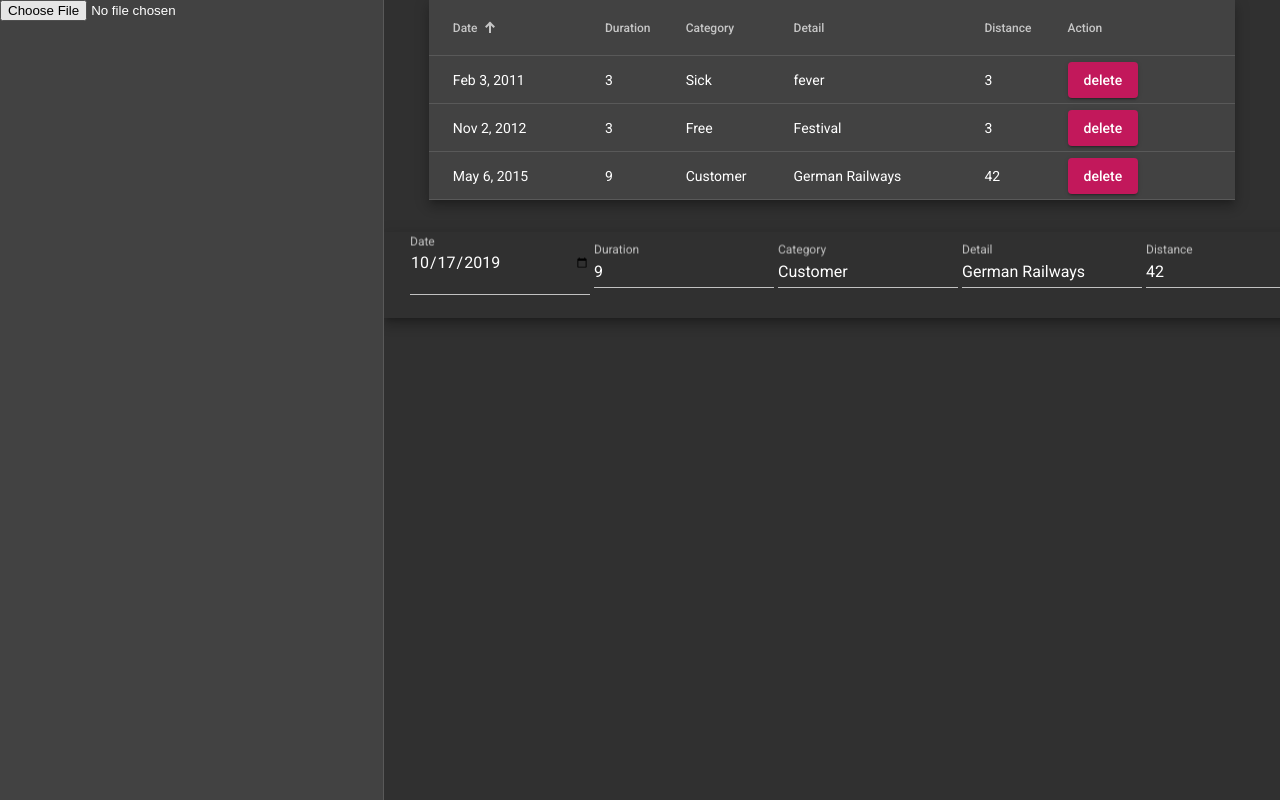
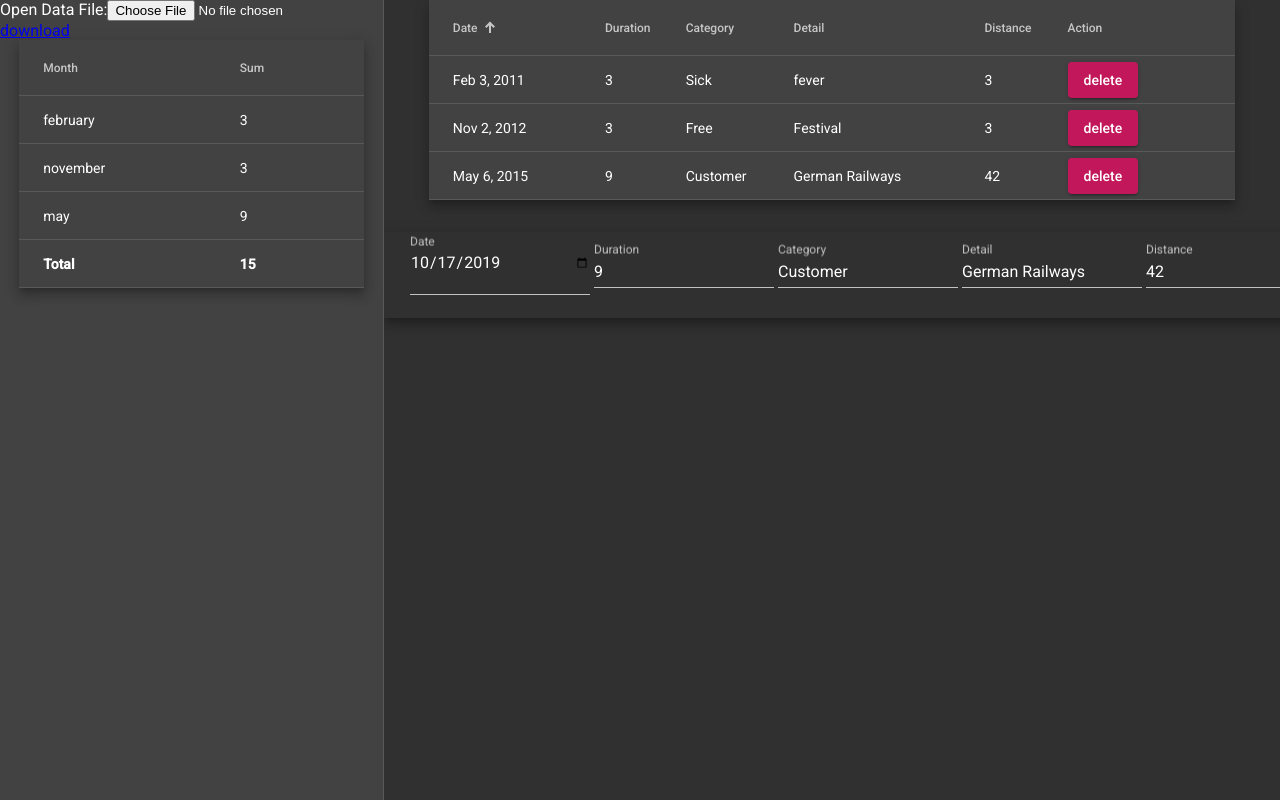
Before and after one commit to timnederhoff/hours-and-miles, an Angular app: page / in a window 1280 px wide. Built offline with nearby package versions, Linux system fonts and the light colour scheme.

Commit message:
summary on left side

```diff
--- a/src/app/app.component.css
+++ b/src/app/app.component.css
@@ -23,3 +23,7 @@ html, body {
 mat-sidenav-container {
   height: 100%;
 }
+
+tr.mat-footer-row {
+  font-weight: bold;
+}
--- a/src/app/app.component.html
+++ b/src/app/app.component.html
@@ -1,8 +1,24 @@
 <mat-sidenav-container>
   <mat-sidenav class="settings" mode="side" opened>
     <form>
-      <input #file type="file" (change)="readData($event)">
+      <label>Open Data File:</label><input #file type="file" (change)="readData($event)">
     </form>
+    <a href="{{getUrl()}}" download="myfile.json">download</a>
+    <table mat-table [dataSource]="getStats() | keyvalue" class="mat-elevation-z8">
+      <ng-container matColumnDef="month">
+        <th mat-header-cell *matHeaderCellDef>Month</th>
+        <td mat-cell *matCellDef="let month">{{month.key | monthname}}</td>
+        <td mat-footer-cell *matFooterCellDef>Total</td>
+      </ng-container>
+      <ng-container matColumnDef="sum">
+        <th mat-header-cell *matHeaderCellDef>Sum</th>
+        <td mat-cell *matCellDef="let sum">{{sum.value}}</td>
+        <td mat-footer-cell *matFooterCellDef>{{getTotalDuration()}}</td>
+      </ng-container>
+      <tr mat-header-row *matHeaderRowDef="['month', 'sum']"></tr>
+      <tr mat-row *matRowDef="let row; columns: ['month', 'sum'];"></tr>
+      <tr mat-footer-row *matFooterRowDef="['month', 'sum']"></tr>
+    </table>
   </mat-sidenav>
   <mat-sidenav-content>
     <table mat-table [dataSource]="dataSource" matSort class="mat-elevation-z8">
--- a/src/app/app.component.ts
+++ b/src/app/app.component.ts
@@ -2,6 +2,7 @@ import { Component, OnInit, ViewChild } from '@angular/core';
 import { CdkColumnDef } from '@angular/cdk/table';
 import { MatTable, MatTableDataSource } from '@angular/material/table';
 import { MatSort, MatSortable } from '@angular/material/sort';
+import { DomSanitizer } from '@angular/platform-browser';
 
 interface Entry {
   date: Date;
@@ -48,7 +49,7 @@ export class AppComponent implements OnInit {
   displayedColumns: string[] = ['date', 'duration', 'category', 'detail', 'distance', 'controls'];
   today = Date.now();
 
-  constructor() {
+  constructor(private sanitizer: DomSanitizer) {
     this.dataSource = new MatTableDataSource(INIT_DATA);
   }
 
@@ -100,4 +101,21 @@ export class AppComponent implements OnInit {
     });
     return parsed;
   }
+
+  getUrl() {
+    const url = 'data:text/json;charset=utf-8,' + encodeURIComponent(JSON.stringify({greet: 'hi me!'}));
+    return this.sanitizer.bypassSecurityTrustUrl(url);
+  }
+
+  getStats() {
+    const reducer = (acc, cur) => {
+      acc[cur.date.getMonth()] = (acc[cur.date.getMonth()] || 0) + cur.duration;
+      return acc;
+    };
+    return this.dataSource.data.reduce(reducer, {});
+  }
+
+  getTotalDuration(): number {
+    return this.dataSource.data.map(o => o.duration).reduce((a, c) => a + c, 0);
+  }
 }
--- /dev/null
+++ b/src/app/monthname.pipe.ts
@@ -0,0 +1,9 @@
+import { Pipe, PipeTransform } from '@angular/core';
+
+@Pipe({name: 'monthname'})
+export class MonthnamePipe implements PipeTransform{
+  transform(value: string): string {
+    const monthNames = ['january', 'february', 'march', 'april', 'may', 'june', 'july', 'august', 'september', 'obtober', 'november', 'december'];
+    return monthNames[parseInt(value)];
+  }
+}
```
Also changed, not shown: src/app/app.module.ts (+6 -2 lines).
